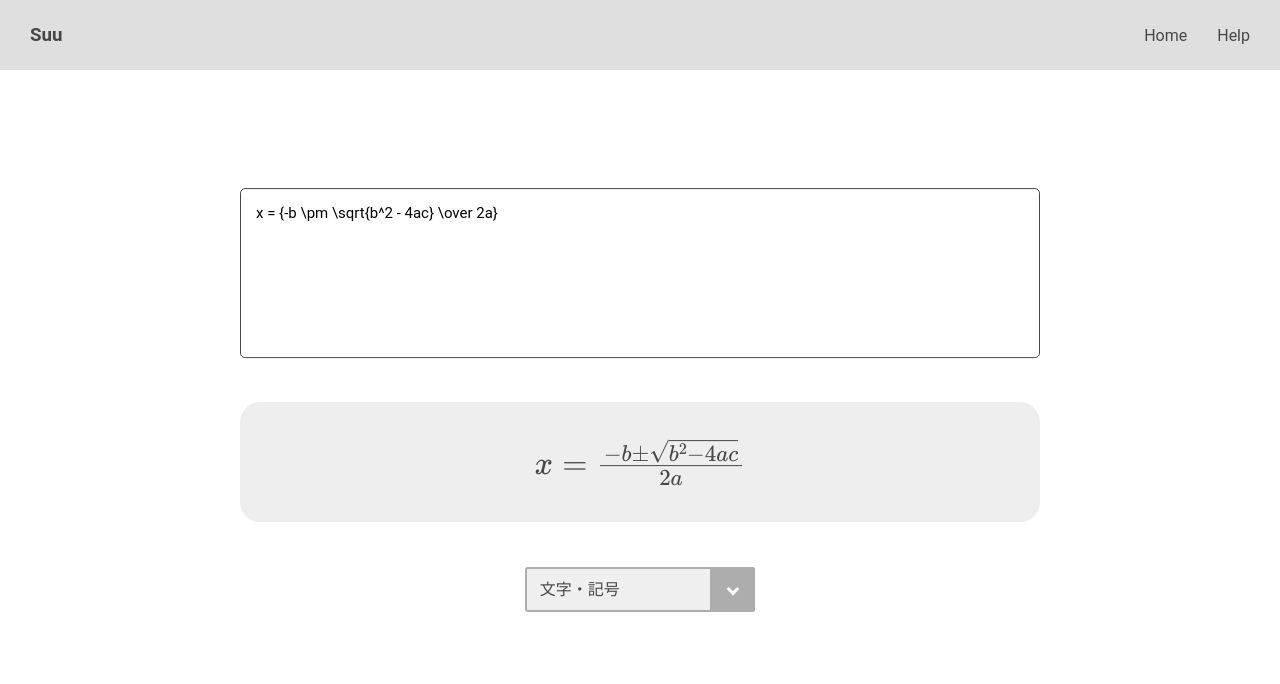
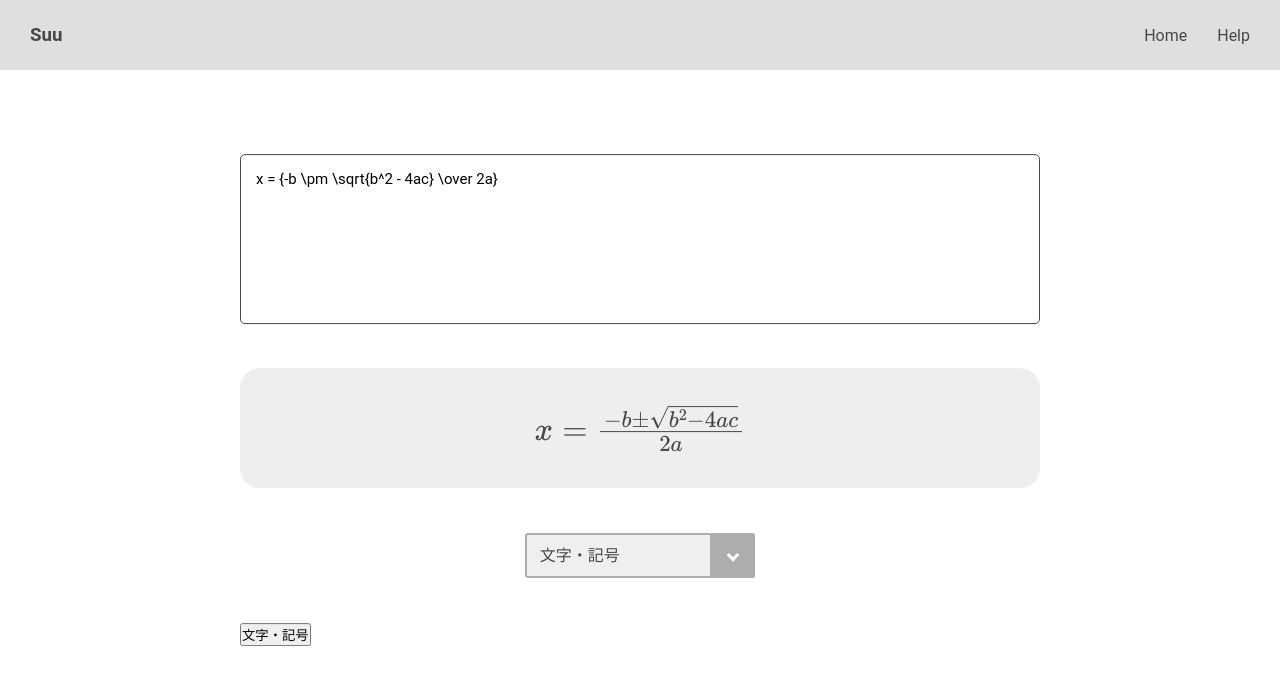
Before and after one commit to Sakamochanq/LaTex-Formula-Generator, a React (Create React App) app: page / in a window 1280 px wide. Shown: the top 684 px of the page. Built offline with nearby package versions, Linux system fonts and the light colour scheme.

Commit message:
feat: Buttonの切り替え機能の実装

```diff
--- a/src/App.css
+++ b/src/App.css
@@ -94,10 +94,14 @@ header {
 /* Button */
 
 .button-container {
+  margin-top: 45px;
+}
+
+.selectbox-wrapper {
+  margin-bottom: 45px;
   align-items: center;
   justify-content: center;
   display: flex;
-  margin-top: 45px;
 }
 
 /* SelectBox */
--- a/src/components/Button.js
+++ b/src/components/Button.js
@@ -1,19 +1,57 @@
-import React from 'react'
+import React, {useState} from 'react'
 
 export const Button = () => {
+
+    const [selectedIndex, setSelectedIndex] = useState(0);
+    const handleSelectChange = (e) => {
+        setSelectedIndex(parseInt(e.target.value));
+    }
+
   return (
     <div className="button-container">
-        <label className="selectbox-2">
-            <select>
-                <option>文字・記号</option>
-                <option>演算子</option>
-                <option>論理</option>
-                <option>指数</option>
-                <option>総和</option>
-                <option>集合</option>
-                <option>行列</option>
-            </select>
-        </label>
+        <div className="selectbox-wrapper">
+            <label className="selectbox-2">
+                <select onChange={handleSelectChange} value={selectedIndex}>
+                    <option value={0}>文字・記号</option>
+                    <option value={1}>演算子</option>
+                    <option value={2}>論理</option>
+                    <option value={3}>指数</option>
+                    <option value={4}>総和</option>
+                    <option value={5}>集合</option>
+                    <option value={6}>行列</option>
+                </select>
+            </label>
+        </div>
+        <div className="control-contaier">
+            {selectedIndex === 0 &&
+            <div className="sign">
+                <button>文字・記号</button>
+            </div>}
+            {selectedIndex === 1 &&
+            <div className="operator">
+                <button>演算子</button>
+            </div>}
+            {selectedIndex === 2 &&
+            <div className="logic">
+                <button>論理</button>
+            </div>}
+            {selectedIndex === 3 &&
+            <div className="index">
+                <button>指数</button>
+            </div>}
+            {selectedIndex === 4 &&
+            <div className="sum">
+                <button>総和</button>
+            </div>}
+            {selectedIndex === 5 &&
+            <div className="set">
+                <button>集合</button>
+            </div>}
+            {selectedIndex === 6 &&
+            <div className="matrix">
+                <button>行列</button>
+            </div>}
+        </div>
     </div>
   )
 }
```
